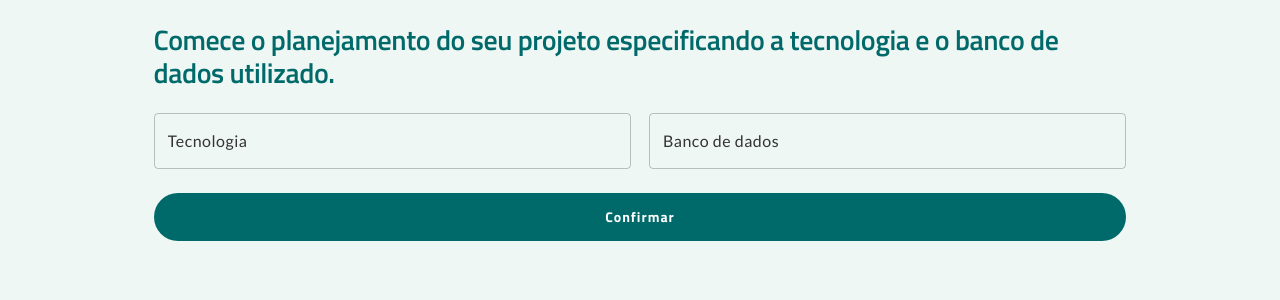
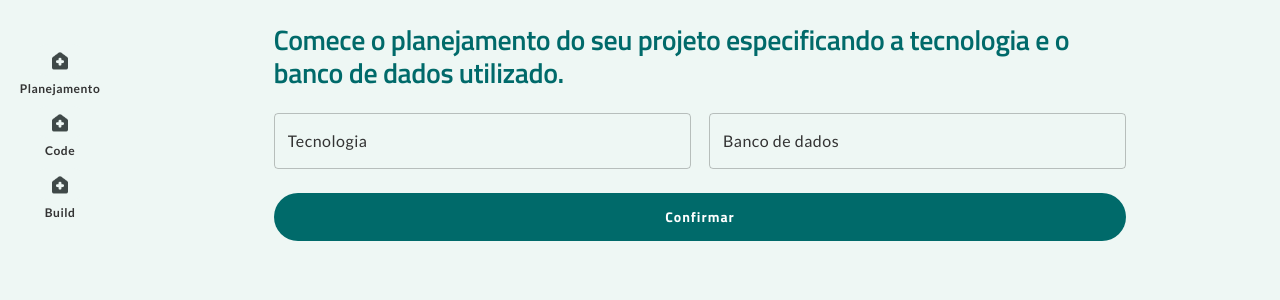
Before and after one commit to thiagonery/DevSecOps_TCC_IA-1, a React (Vite) app in the folder client/: page / in a window 1280 px wide. Shown: the top 300 px of the page. Built offline with nearby package versions, Linux system fonts and the light colour scheme.

Commit message:
feat: add DRAWER_WIDTH

```diff
--- a/client/src/components/Drawer/Drawer.tsx
+++ b/client/src/components/Drawer/Drawer.tsx
@@ -1,5 +1,6 @@
 import HomeFocused from '@assets/icons/home--focused.png';
 import HomeNotFocused from '@assets/icons/home--not-focused.png';
+import { DRAWER_WIDTH } from '@common/constants';
 import { isMobile } from '@common/utils';
 import { Box, Icon, Link, Text } from '@components';
 import { Drawer as MuiDrawer, useTheme } from '@mui/material';
@@ -73,7 +74,7 @@ const DrawerItem: React.FC<IDrawerItem> = ({ src, label, shouldFocus, to }) => {
 };
 
 const PAPER_STYLES = {
-  width: '120px',
+  width: DRAWER_WIDTH,
   pt: '44px',
   border: 'none',
   gap: '8px',
--- a/client/src/components/Layout/Background/Background.tsx
+++ b/client/src/components/Layout/Background/Background.tsx
@@ -1,18 +1,26 @@
+import { DRAWER_WIDTH } from '@common/constants';
 import { isMobile } from '@common/utils';
-import { Box } from '@components';
+import { Box, Drawer } from '@components';
 
 import { IBackground } from './Background.types';
 
-export const Background: React.FC<IBackground> = ({ children }) => {
+export const Background: React.FC<IBackground> = ({
+  children,
+  drawerFocus,
+}) => {
   return (
     <Box
       py="24px"
+      ml={DRAWER_WIDTH}
       px={isMobile() ? '3%' : '12%'}
       backgroundColor="#eef7f4"
-      width="100vw"
+      width={`calc(100vw - ${DRAWER_WIDTH})`}
       minHeight="100vh"
     >
-      {children}
+      <>
+        <Drawer focus={drawerFocus} />
+        {children}
+      </>
     </Box>
   );
 };
--- a/client/src/components/Layout/Background/Background.types.ts
+++ b/client/src/components/Layout/Background/Background.types.ts
@@ -1,3 +1,6 @@
+import { DrawerScreens } from '@common/types';
+
 export interface IBackground {
+  drawerFocus?: DrawerScreens;
   children: React.ReactElement | React.ReactElement[];
 }
```
